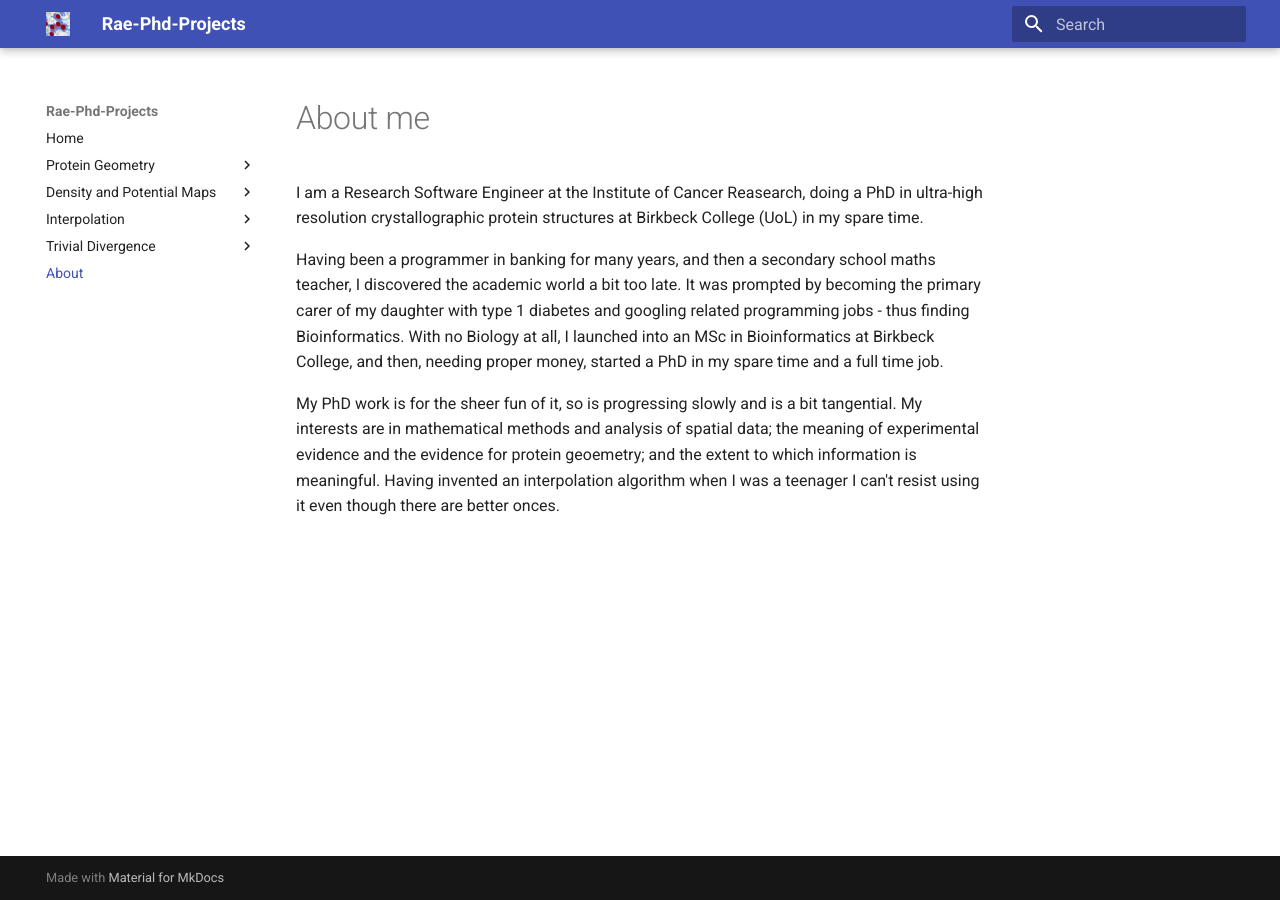
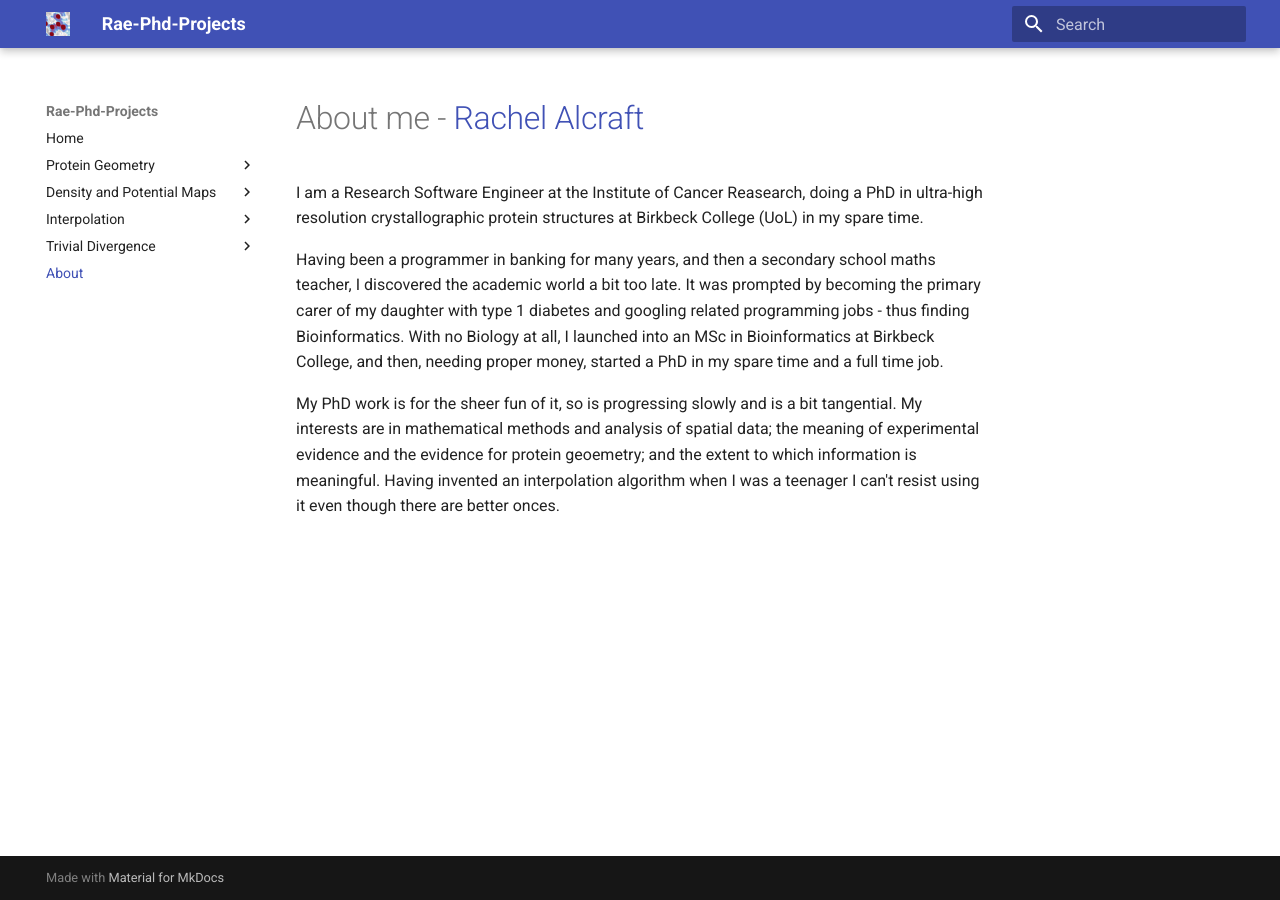
Before and after one commit to rae-gh/rae, an MkDocs documentation site: the page built from docs/about.md, in a window 1280 px wide. Built offline with MkDocs 1.6.1 and Material for MkDocs 9.7.7, drawn with Linux system fonts in a browser that asks for light colours.

Commit message:
Update about.md

```diff
--- a/docs/about.md
+++ b/docs/about.md
@@ -1,4 +1,4 @@
-# About me
+# About me - [Rachel Alcraft](ttps://orcid.org/my-orcid?orcid=0000-0003-2674-6321)
 
 I am a Research Software Engineer at the Institute of Cancer Reasearch, doing a PhD in ultra-high resolution crystallographic protein structures at Birkbeck College (UoL) in my spare time.
 
```
